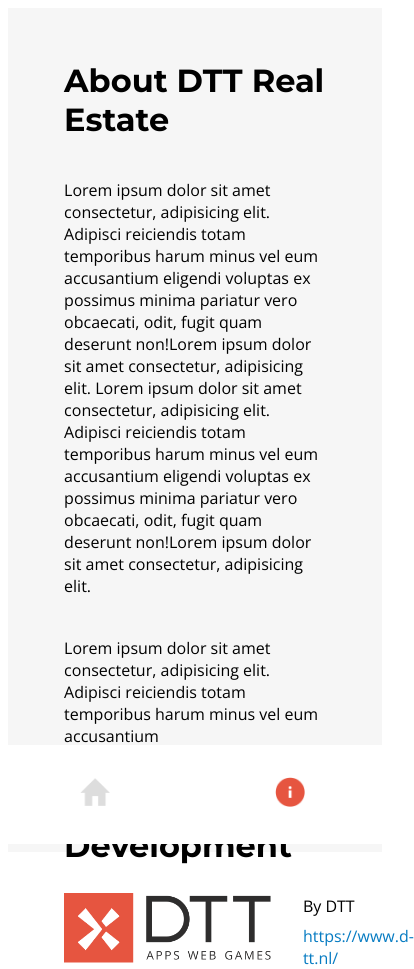
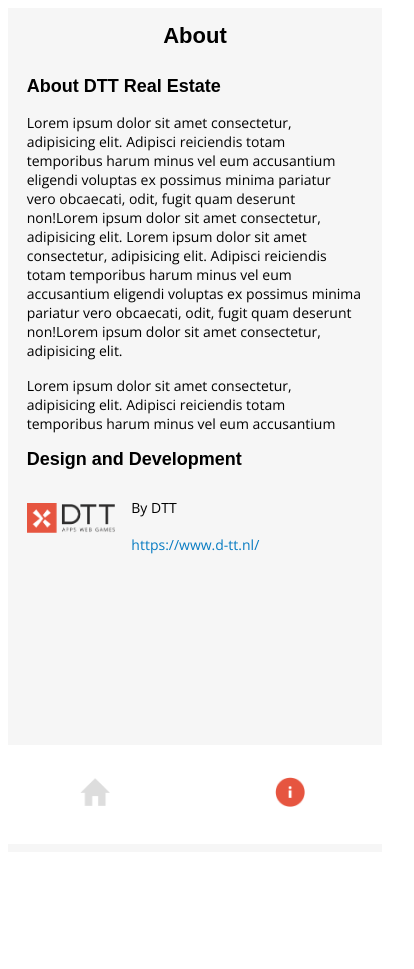
Before and after one commit to gtildis/DTT-assignment, a Vue app in the folder dtt-assessment/: page /about in a window 390 px wide. Shown: the whole page, 414 px wide, since content can reach past the window. After the commit the page ends 860 px from the top, so only its background shows below. Built offline with nearby package versions, Linux system fonts and the light colour scheme.

Commit message:
add responsive design, everywhere except HouseDetailsView is done

```diff
--- a/dtt-assessment/src/components/BackToOverviewLink.vue
+++ b/dtt-assessment/src/components/BackToOverviewLink.vue
@@ -26,4 +26,11 @@
 	font-weight: 700;
 	font-family: "Montserrat", sans-serif;
 }
+
+@media (max-width: 767px) {
+	/* Styles for mobile */
+	.back-to-overview span {
+		display: none;
+	}
+}
 </style>
--- a/dtt-assessment/src/components/DeleteListing.vue
+++ b/dtt-assessment/src/components/DeleteListing.vue
@@ -39,13 +39,15 @@ const deleteListing = async () => {
 	<div class="modal-overlay">
 		<div class="modal">
 			<div class="modal-details">
-				<h2>Confirm Deletion</h2>
+				<h2>Delete Listing</h2>
 				<p>Are you sure you want to delete this listing?</p>
 				<p>This action cannot be undone.</p>
 				<div class="modal-buttons">
-					<button @click="deleteListing" class="delete-button">Delete</button>
+					<button @click="deleteListing" class="delete-button">
+						YES, DELETE
+					</button>
 					<button @click="closeDeleteModal" class="cancel-button">
-						Cancel
+						CANCEL
 					</button>
 				</div>
 			</div>
@@ -70,7 +72,7 @@ const deleteListing = async () => {
 .modal {
 	background-color: white;
 	padding: 1rem;
-	border-radius: 5px;
+	border-radius: 8px;
 	box-shadow: 0 2px 5px rgba(0, 0, 0, 0.3);
 	width: 30%;
 	height: 30%;
@@ -80,7 +82,7 @@ const deleteListing = async () => {
 	justify-content: center;
 }
 .modal-details {
-	width: 70%;
+	width: 80%;
 	display: flex;
 	flex-direction: column;
 	align-items: center;
@@ -129,4 +131,19 @@ button {
 	border-radius: 5px;
 	cursor: pointer;
 }
+@media (max-width: 767px) {
+	.modal {
+		width: 80%;
+	}
+
+	.modal-details h2 {
+		margin: 2rem;
+	}
+	.modal p {
+		font-size: 14px;
+	}
+	.modal-buttons {
+		width: 65%;
+	}
+}
 </style>
--- a/dtt-assessment/src/components/HouseList.vue
+++ b/dtt-assessment/src/components/HouseList.vue
@@ -343,6 +343,10 @@ h3 {
 		width: 90%;
 	}
 
+	.house-list {
+		margin-bottom: 7.5rem;
+	}
+
 	.search-container {
 		width: 100%;
 	}
--- a/dtt-assessment/src/components/ListingForm.vue
+++ b/dtt-assessment/src/components/ListingForm.vue
@@ -421,4 +421,12 @@ h4 {
 	display: flex;
 	align-items: center;
 }
+
+@media (max-width: 767px) {
+	/* Styles for mobile */
+	.form-container {
+		width: 100%;
+	}
+
+}
 </style>
--- a/dtt-assessment/src/views/AboutView.vue
+++ b/dtt-assessment/src/views/AboutView.vue
@@ -1,5 +1,10 @@
+<script setup></script>
+
 <template>
 	<div class="container">
+		<div class="mobile">
+			<h1>About</h1>
+		</div>
 		<div class="about-container">
 			<h1>About DTT Real Estate</h1>
 			<p>
@@ -41,6 +46,9 @@
 	align-items: center;
 	font-family: "Open Sans" sans-serif;
 }
+.mobile {
+	display: none;
+}
 
 h1 {
 	font-family: "Montserrat", sans-serif;
@@ -74,4 +82,46 @@ a {
 	text-decoration: none;
 	color: #067bc2;
 }
+
+@media (max-width: 767px) {
+	span {
+		display: none;
+	}
+
+	.mobile {
+		display: block;
+	}
+
+	.about-container {
+		width: 90%;
+		margin: 0;
+	}
+
+	.mobile h1,
+	.about-container h1 {
+		font-size: 22px;
+		font-weight: 900;
+		font-family: "Mont-serrat", sans-serif;
+	}
+
+	.about-container h1 {
+		font-size: 18px;
+	}
+
+	.about-container p {
+		font-size: 14px;
+		margin: 1rem 0;
+	}
+	.container {
+		height: 100vh;
+	}
+	.logo-container img {
+		height: 30px;
+		margin-right: 1rem;
+	}
+
+	a {
+		font-size: 14px;
+	}
+}
 </style>
--- a/dtt-assessment/src/views/CreateListingView.vue
+++ b/dtt-assessment/src/views/CreateListingView.vue
@@ -6,8 +6,10 @@ import ListingForm from "../components/ListingForm.vue";
 <template>
 	<div class="container">
 		<div class="form-container">
-			<BackToOverviewLink />
-			<h1>Create new listing</h1>
+			<div class="form-header">
+				<BackToOverviewLink />
+				<h1>Create new listing</h1>
+			</div>
 			<ListingForm submitButtonText="POST" :isEdit="false" />
 		</div>
 	</div>
@@ -31,5 +33,25 @@ import ListingForm from "../components/ListingForm.vue";
 .form-container h1 {
 	font-family: "Montserrat", sans-serif;
 	font-size: 32px;
+	font-weight: 700;
+}
+
+@media (max-width: 767px) {
+	/* Styles for mobile */
+	.form-container {
+		width: 90%;
+	}
+	.form-header {
+		display: flex;
+		align-items: center;
+	}
+	.form-header h1 {
+		margin-left: 3rem;
+	}
+
+	.form-header h1 {
+		font-size: 22px;
+		font-weight: 700;
+	}
 }
 </style>
--- a/dtt-assessment/src/views/EditListingView.vue
+++ b/dtt-assessment/src/views/EditListingView.vue
@@ -10,8 +10,10 @@ const props = defineProps({
 <template>
 	<div class="container">
 		<div class="form-container">
-			<BackToOverviewLink />
-			<h1>Edit listing</h1>
+			<div class="form-header">
+				<BackToOverviewLink />
+				<h1>Edit listing</h1>
+			</div>
 			<ListingForm
 				submitButtonText="SAVE"
 				:isEdit="true"
@@ -40,4 +42,24 @@ const props = defineProps({
 	font-family: "Montserrat", sans-serif;
 	font-size: 32px;
 }
+
+@media (max-width: 767px) {
+	/* Styles for mobile */
+	.form-container {
+		width: 90%;
+		margin-bottom: 6rem;
+	}
+	.form-header {
+		display: flex;
+		align-items: center;
+	}
+	.form-header h1 {
+		margin-left: 4rem;
+	}
+
+	.form-header h1 {
+		font-size: 22px;
+		font-weight: 700;
+	}
+}
 </style>
--- a/dtt-assessment/src/views/HouseDetailsView.vue
+++ b/dtt-assessment/src/views/HouseDetailsView.vue
@@ -39,7 +39,7 @@ const closeModal = () => {
 	<div class="container">
 		<div class="house-details">
 			<div v-if="house" class="house-details-container">
-				<BackToOverviewLink />
+				<BackToOverviewLink class="back-to-overview" />
 
 				<div class="card">
 					<img :src="house.image" alt="House Image" />
@@ -195,4 +195,26 @@ button {
 	right: 0;
 	margin: 2rem 0;
 }
+
+@media (max-width: 767px) {
+	/* Styles for mobile */
+
+	.house-details {
+		width: 100%;
+		flex-direction: column;
+	}
+
+	.house-details-container {
+		width: 100%;
+		border-top-right-radius: 10px;
+	}
+	.recommended-houses-container {
+		width: 90%;
+	}
+	.back-to-overview {
+		position: fixed;
+		top: 1rem;
+		left: 1rem;
+	}
+}
 </style>
```
